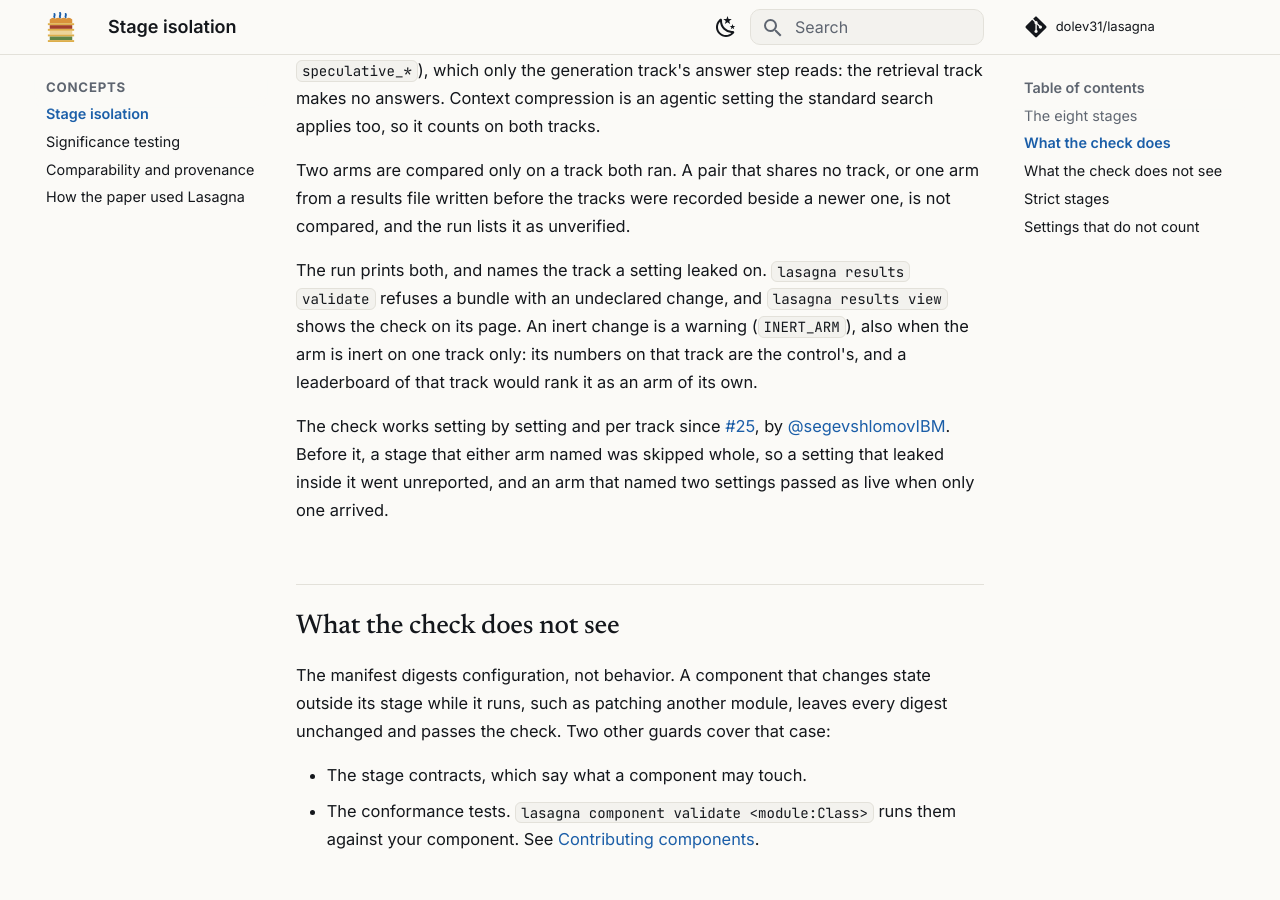
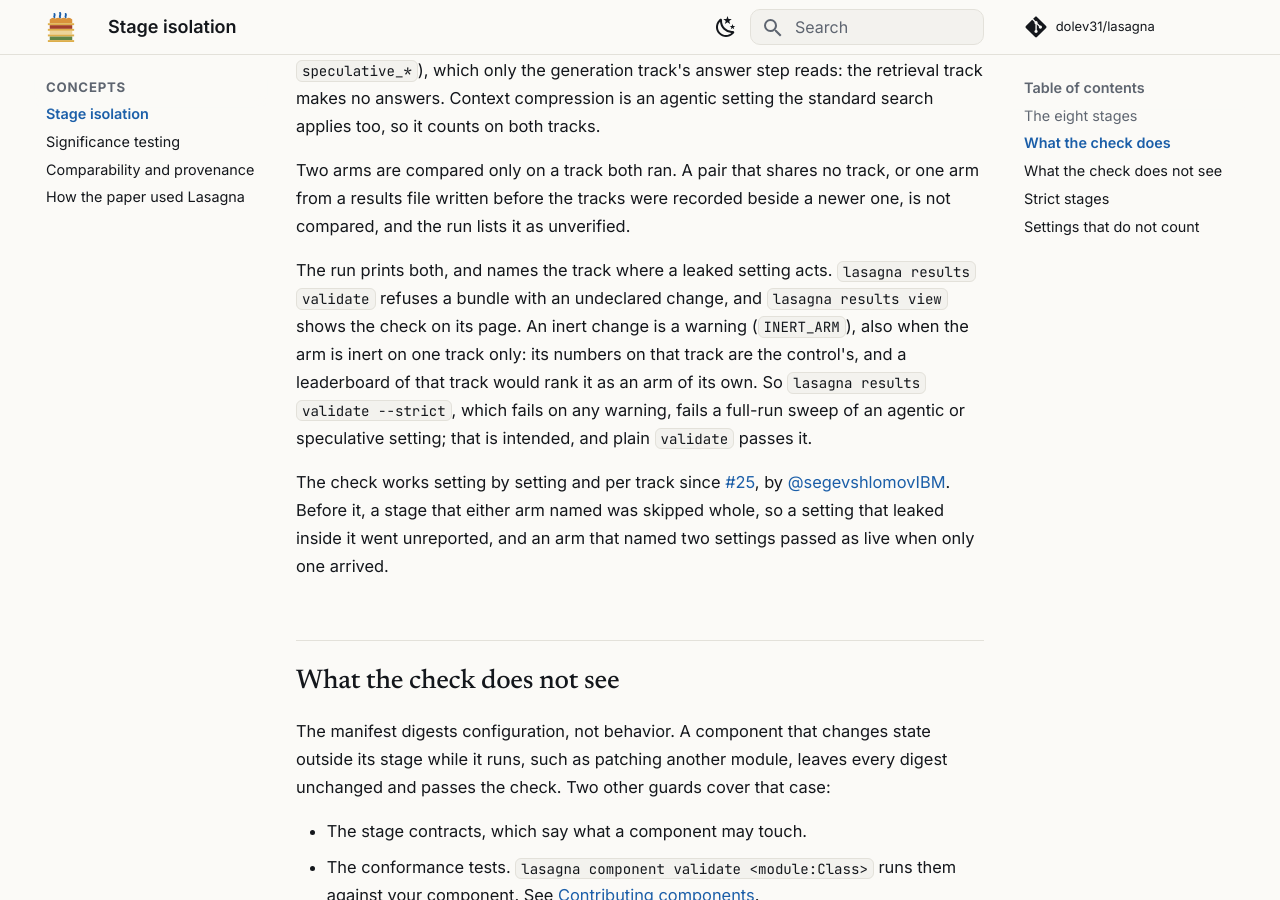
Before and after one commit to dolev31/lasagna, an MkDocs documentation site: the page built from docs/concepts/stage-isolation.md, in a window 1280 px wide and 900 px high, scrolled down 1368 px. Built offline with MkDocs 1.6.1 and Material for MkDocs 9.7.7, drawn with Linux system fonts in a browser that asks for light colours; comment, search, counter and statistics services are not loaded.

Commit message:
Isolation check: name only a track that acts on a leaked setting; speculative keys get their own set
From the independent review: a loop's setting that leaked on both tracks
was named on both, sending the reader to retrieval, which runs no loop.
Speculative RAG's settings move out of LOOP_ONLY_* into ANSWER_ONLY_*, and
the agentic-settings test holds the four sides disjoint. Docs say what
--strict does to a sweep inert on one track; the CHANGELOG change is folded
into the unreleased #25 entries.

```diff
--- a/docs/concepts/stage-isolation.md
+++ b/docs/concepts/stage-isolation.md
@@ -45,18 +45,21 @@
 `max_agent_iterations` or `self_ask_max_follow_ups`: the retrieval track runs no
 loop. It holds too for speculative RAG's settings (`enable_speculative_rag`,
 `speculative_*`), which only the generation track's answer step reads: the
-retrieval track makes no answers. Context compression is an agentic setting the standard search applies too,
-so it counts on both tracks.
+retrieval track makes no answers. Context compression is an agentic setting
+the standard search applies too, so it counts on both tracks.
 
 Two arms are compared only on a track both ran. A pair that shares no track, or
 one arm from a results file written before the tracks were recorded beside a
 newer one, is not compared, and the run lists it as unverified.
 
-The run prints both, and names the track a setting leaked on. `lasagna results
-validate` refuses a bundle with an undeclared change, and `lasagna results
-view` shows the check on its page. An inert change is a warning (`INERT_ARM`),
-also when the arm is inert on one track only: its numbers on that track are the
-control's, and a leaderboard of that track would rank it as an arm of its own.
+The run prints both, and names the track where a leaked setting acts. `lasagna
+results validate` refuses a bundle with an undeclared change, and `lasagna
+results view` shows the check on its page. An inert change is a warning
+(`INERT_ARM`), also when the arm is inert on one track only: its numbers on that
+track are the control's, and a leaderboard of that track would rank it as an arm
+of its own. So `lasagna results validate --strict`, which fails on any warning,
+fails a full-run sweep of an agentic or speculative setting; that is intended,
+and plain `validate` passes it.
 
 The check works setting by setting and per track since
 [#25](https://github.com/dolev31/lasagna/pull/25), by
```
Also changed, not shown: CHANGELOG.md (+13 -18 lines), 2 other files.
